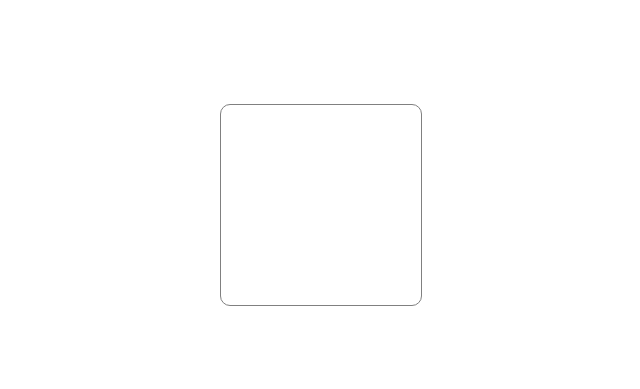
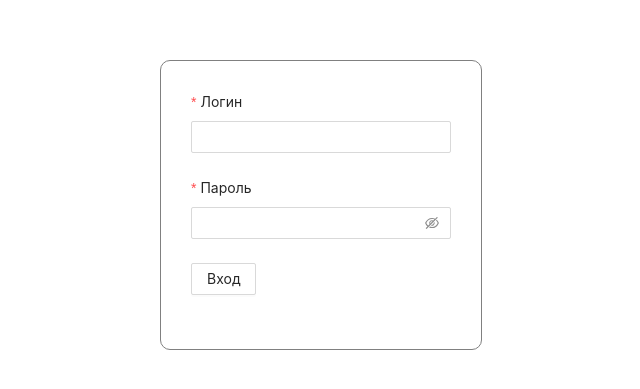
Before and after one commit to arri1/data-hack-front-2021, a React (Create React App) app: page /login in a window 1280 px wide. Shown: the part 195-584 px from the top of the page, without its empty margins (319-959 px from the left). Built offline with nearby package versions, Linux system fonts and the light colour scheme.

Commit message:
added sidemenu and login stuff

```diff
--- a/package.json
+++ b/package.json
@@ -7,7 +7,7 @@
     "react": "^17.0.2",
     "react-dom": "^17.0.2",
     "react-router-dom": "^5.2.0",
-    "react-scripts": "4.0.3",
+    "react-scripts": "^4.0.3",
     "styled-components": "^5.3.0",
     "web-vitals": "^1.0.1"
   },
--- a/src/App.js
+++ b/src/App.js
@@ -1,34 +1,57 @@
+import 'antd/dist/antd.css'
+import {useEffect, useState} from 'react'
 import styled from 'styled-components'
-import {BrowserRouter, Route, Switch} from 'react-router-dom'
+import {BrowserRouter, Redirect, Route, Switch} from 'react-router-dom'
 import Login from './pages/login'
 import Main from './pages/main'
 
 const Container = styled.div`
   display: flex;
-  justify-content: center;
-  align-items: center;
-  width: 100%;
+  flex-direction: column;
   height: 100%;
 `
 
 const App = () => {
+    const [logged, setLogged] = useState(false)
+
+    useEffect(() => {
+        const key = localStorage.getItem('logged')
+        setLogged(key)
+    }, [])
+
     return (
-        <Container>
-            <BrowserRouter>
+        <BrowserRouter>
+            <Container>
                 <Switch>
                     <Route
                         exact
                         path={'/login'}
-                        component={Login}
+                        component={
+                            (props) => {
+                                return (
+                                    <Login {...props} setLogged={setLogged}/>
+                                )
+                            }
+                        }
                     />
+                    {
+                        !logged ?
+                            <Redirect
+                                to={'/login'}
+                            />
+                            :
+                            null
+                    }
+
                     <Route
                         exact
                         path={'/'}
                         component={Main}
                     />
                 </Switch>
-            </BrowserRouter>
-        </Container>
+            </Container>
+
+        </BrowserRouter>
     );
 }
 
--- /dev/null
+++ b/src/components/sideMenu.js
@@ -0,0 +1,45 @@
+import styled from 'styled-components'
+import {Menu, Popconfirm} from 'antd'
+import {useHistory} from 'react-router-dom'
+
+const Container = styled.div`
+  display: flex;
+  height: 100%;
+`
+
+const SideMenu = () => {
+    const history=useHistory()
+    const onExit = ()=>{
+        localStorage.setItem('logged',false)
+        history.replace('/login')
+    }
+
+    return (
+        <Container>
+            <Menu
+                theme="dark"
+            >
+                <Menu.Item
+                    key={1}
+                >
+                    Дашбоард
+                </Menu.Item>
+                <Menu.Item
+                    key={2}
+                >
+                    Таблица
+                </Menu.Item>
+                <Popconfirm>
+                    <Menu.Item
+                        key={3}
+                    >
+                        Выход
+                    </Menu.Item>
+                </Popconfirm>
+
+            </Menu>
+        </Container>
+    )
+}
+
+export default SideMenu
--- a/src/pages/login.js
+++ b/src/pages/login.js
@@ -1,4 +1,6 @@
 import styled from 'styled-components'
+import {Button, Form, Input} from 'antd'
+import {useHistory} from 'react-router-dom'
 
 const Container = styled.div`
   display: flex;
@@ -14,12 +16,60 @@ const Box = styled.div`
   min-width: 200px;
   border: 0.5px solid gray;
   flex-direction: column;
+  justify-content: center;
+  align-items: center;
+  padding: 30px;
+  margin: 15px;
 `
 
-const Login = () => {
+const Login = ({setLogged}) => {
+    const history=useHistory()
+
+    const onFinish = ({login,password})=>{
+        if (login==='admin' && password==='admin'){
+            localStorage.setItem('logged',true)
+            setLogged(true)
+            history.replace('/')
+
+        }
+    }
+
     return (
         <Container>
-            <Box/>
+            <Box>
+                <Form
+                    onFinish={onFinish}
+                    layout={'vertical'}
+                >
+                    <Form.Item
+                        label={'Логин'}
+                        name={'login'}
+                        rules={[{
+                            required:true,
+                            message: 'Введите логин',
+                        }]}
+                    >
+                        <Input/>
+                    </Form.Item>
+                    <Form.Item
+                        label={'Пароль'}
+                        name={'password'}
+                        rules={[{
+                            required:true,
+                            message: 'Введите пароль',
+                        }]}
+                    >
+                        <Input.Password/>
+                    </Form.Item>
+                    <Form.Item>
+                        <Button
+                            htmlType={'submit'}
+                        >
+                            Вход
+                        </Button>
+                    </Form.Item>
+                </Form>
+            </Box>
         </Container>
     )
 
--- a/src/pages/main.js
+++ b/src/pages/main.js
@@ -1,8 +1,17 @@
+import styled from 'styled-components'
+import SideMenu from '../components/sideMenu'
+
+const Container = styled.div`
+  display: flex;
+  flex:1;
+`
+
 const Main = ()=>{
     return(
-        <div>
-            main
-        </div>
+        <Container>
+            <SideMenu/>
+            <div></div>
+        </Container>
     )
 }
 
```
Also changed, not shown: 1 other file (tests, documents, lock files or other folders).
